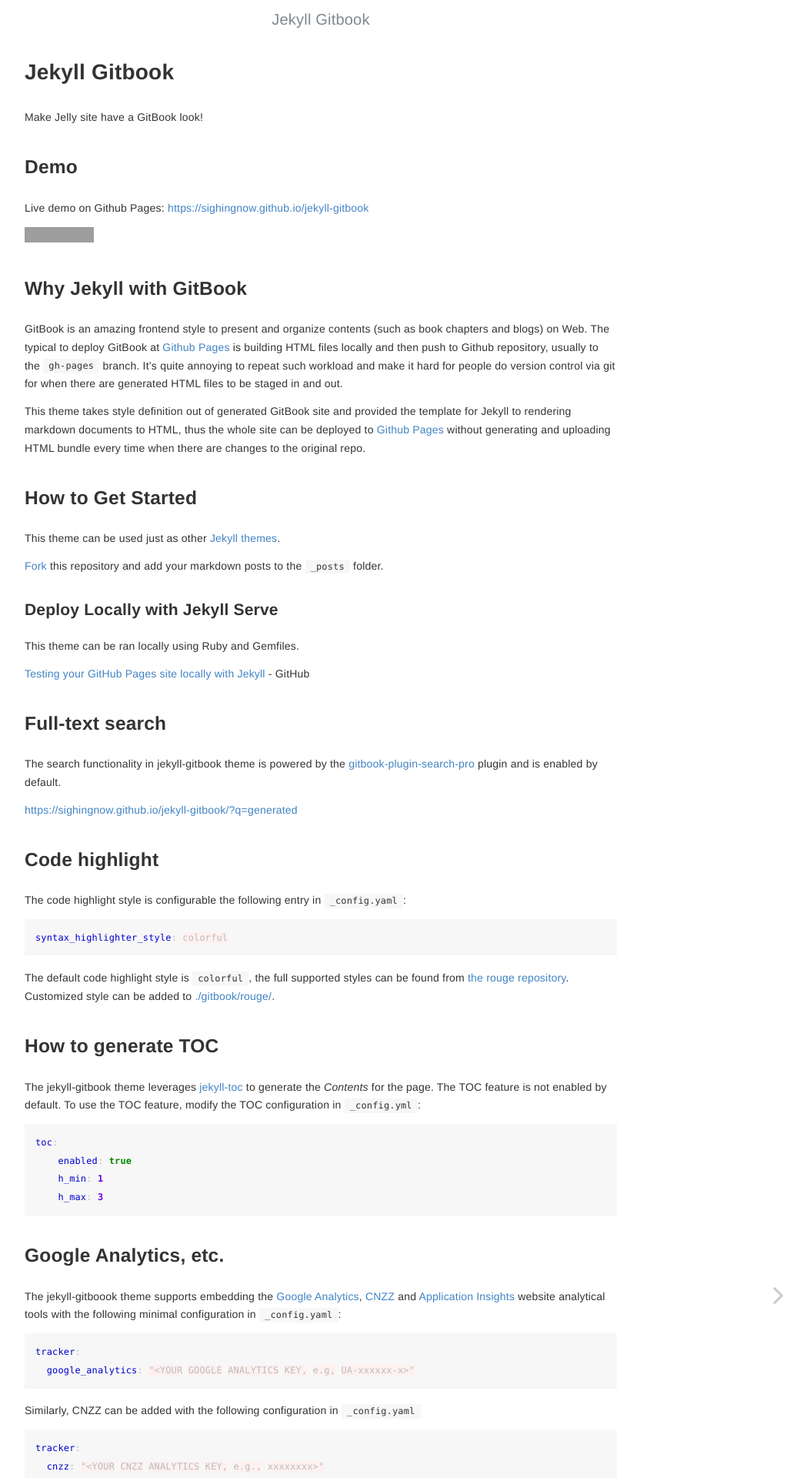
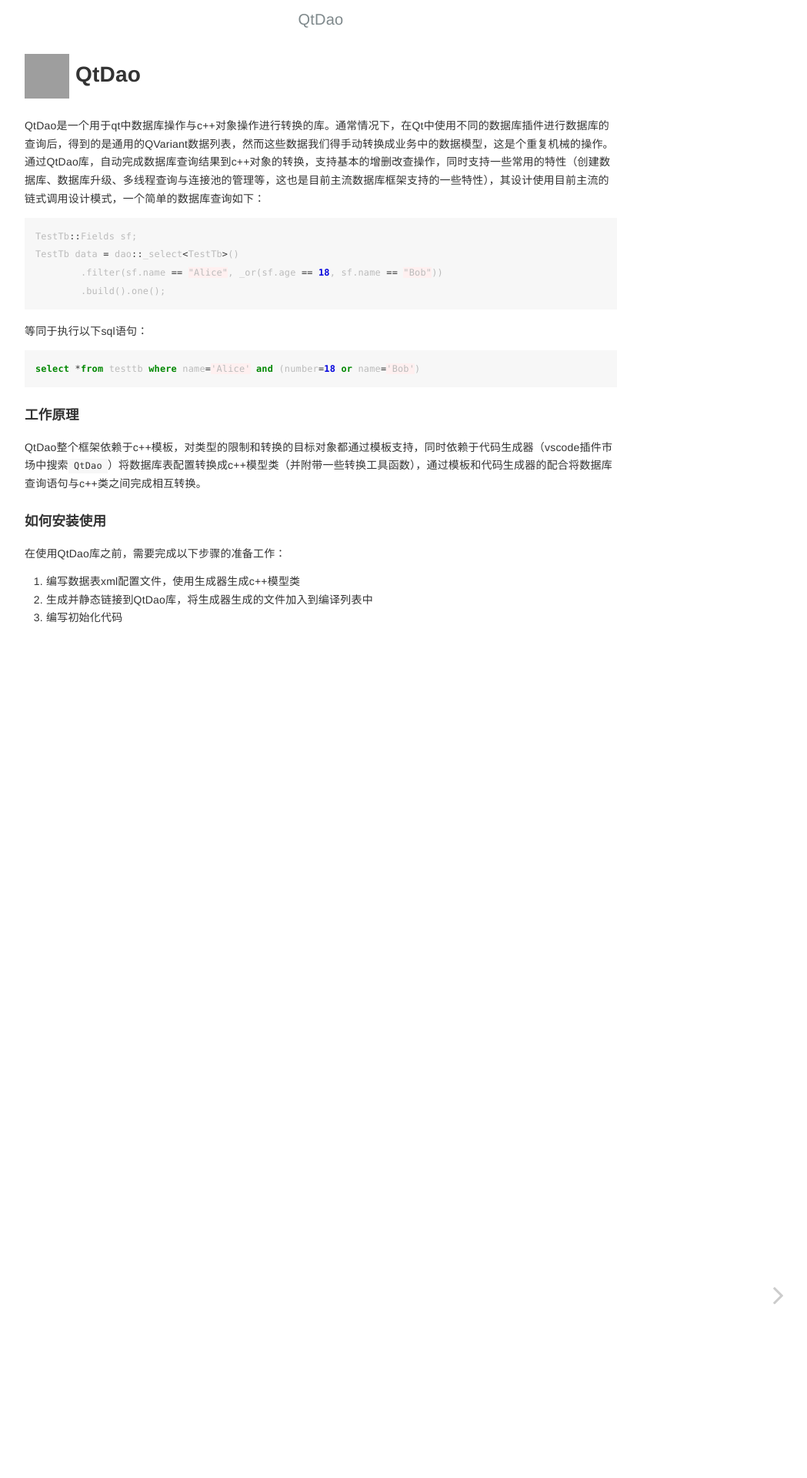
Before and after one commit to daonvshu/QtDao, a Jekyll site: the page built from index.md, in a window 1280 px wide. Shown: the top 1920 px of the page at 77% size, without its empty margins (223-1272 px from the left). Built offline with Jekyll 4.4.1, drawn with Linux system fonts in a browser that asks for light colours; some of the changed text lies outside the part shown; grey boxes are pictures that could not be loaded.

Commit message:
add home page description

````diff
--- a/_config.yml
+++ b/_config.yml
@@ -1,15 +1,15 @@
 # Configurations
-title:            Jekyll Gitbook
-longtitle:        Jekyll Gitbook
-author:           HE Tao
-email:            sighingnow@gmail.com
+title:            QtDao
+longtitle:        QtDao
+author:           daonvshu
+email:            daonvshu@gmail.com
 description: >
-  Build Jekyll site with the GitBook style.
+  A small database to object tool for qt.
 
-version:          1.0
+version:          2.0
 gitbook_version:  3.2.3
 
-url:              'https://sighingnow.github.io'
+url:              'https://daonvshu.github.io'
 baseurl:          '/QtDao'
 rss:              RSS
 
--- a/_includes/body.html
+++ b/_includes/body.html
@@ -15,7 +15,13 @@
                     {% if page.title %}
                         <h1 id="{{ page.id }}">{{ page.title | escape }}</h1>
                     {% else %}
-                        <h1 id="{{ page.id }}">{{ site.title | escape }}</h1>
+                        <h1 id="{{ page.id }}">
+                            <img src="https://raw.githubusercontent.com/daonvshu/vscode-qtdao/main/icon.png"
+                                width="58px" height="58px"
+                                style="vertical-align: middle"
+                            />
+                            {{ site.title | escape }}
+                        </h1>
                     {% endif %}
 
                     {{ content }}
--- a/index.md
+++ b/index.md
@@ -2,147 +2,23 @@
 layout: home
 ---
 
-Make Jelly site have a GitBook look!
-
-## Demo
-
-Live demo on Github Pages: [https://sighingnow.github.io/jekyll-gitbook](https://sighingnow.github.io/jekyll-gitbook)
-
-[![Jekyll Themes](https://img.shields.io/badge/featured%20on-JekyllThemes-red.svg)](https://jekyll-themes.com/jekyll-gitbook/)
-
-## Why Jekyll with GitBook
-
-GitBook is an amazing frontend style to present and organize contents (such as book chapters
-and blogs) on Web. The typical to deploy GitBook at [Github Pages][1]
-is building HTML files locally and then push to Github repository, usually to the `gh-pages`
-branch. It's quite annoying to repeat such workload and make it hard for people do version
-control via git for when there are generated HTML files to be staged in and out.
-
-This theme takes style definition out of generated GitBook site and provided the template
-for Jekyll to rendering markdown documents to HTML, thus the whole site can be deployed
-to [Github Pages][1] without generating and uploading HTML bundle every time when there are
-changes to the original repo.
-
-## How to Get Started
-
-This theme can be used just as other [Jekyll themes][1].
-
-[Fork][3] this repository and add your markdown posts to the `_posts` folder.
-
-### Deploy Locally with Jekyll Serve
-
-This theme can be ran locally using Ruby and Gemfiles.
-
-[Testing your GitHub Pages site locally with Jekyll](https://docs.github.com/en/pages/setting-up-a-github-pages-site-with-jekyll/testing-your-github-pages-site-locally-with-jekyll) - GitHub
-
-## Full-text search
-
-The search functionality in jekyll-gitbook theme is powered by the [gitbook-plugin-search-pro][5] plugin and is enabled by default.
-
-[https://sighingnow.github.io/jekyll-gitbook/?q=generated](https://sighingnow.github.io/jekyll-gitbook/?q=generated)
-
-## Code highlight
-
-The code highlight style is configurable the following entry in `_config.yaml`:
-
-```yaml
-syntax_highlighter_style: colorful
+QtDao是一个用于qt中数据库操作与c++对象操作进行转换的库。通常情况下，在Qt中使用不同的数据库插件进行数据库的查询后，得到的是通用的QVariant数据列表，然而这些数据我们得手动转换成业务中的数据模型，这是个重复机械的操作。通过QtDao库，自动完成数据库查询结果到c++对象的转换，支持基本的增删改查操作，同时支持一些常用的特性（创建数据库、数据库升级、多线程查询与连接池的管理等，这也是目前主流数据库框架支持的一些特性），其设计使用目前主流的链式调用设计模式，一个简单的数据库查询如下：
+```cpp
+TestTb::Fields sf;
+TestTb data = dao::_select<TestTb>()
+        .filter(sf.name == "Alice", _or(sf.age == 18, sf.name == "Bob"))
+        .build().one();
+```
+等同于执行以下sql语句：
+```sql
+select *from testtb where name='Alice' and (number=18 or name='Bob')
 ```
 
-The default code highlight style is `colorful`, the full supported styles can be found from [the rouge repository][6]. Customized
-style can be added to [./gitbook/rouge/](./gitbook/rouge/).
+#### 工作原理
+QtDao整个框架依赖于c++模板，对类型的限制和转换的目标对象都通过模板支持，同时依赖于代码生成器（vscode插件市场中搜索`QtDao`）将数据库表配置转换成c++模型类（并附带一些转换工具函数），通过模板和代码生成器的配合将数据库查询语句与c++类之间完成相互转换。
 
-## How to generate TOC
-
-The jekyll-gitbook theme leverages [jekyll-toc][4] to generate the *Contents* for the page.
-The TOC feature is not enabled by default. To use the TOC feature, modify the TOC
-configuration in `_config.yml`:
-
-```yaml
-toc:
-    enabled: true
-    h_min: 1
-    h_max: 3
-```
-
-## Google Analytics, etc.
-
-The jekyll-gitboook theme supports embedding the [Google Analytics][7], [CNZZ][8] and [Application Insights][9] website analytical tools with the following
-minimal configuration in `_config.yaml`:
-
-```yaml
-tracker:
-  google_analytics: "<YOUR GOOGLE ANALYTICS KEY, e.g, UA-xxxxxx-x>"
-```
-
-Similarly, CNZZ can be added with the following configuration in `_config.yaml`
-
-```yaml
-tracker:
-  cnzz: "<YOUR CNZZ ANALYTICS KEY, e.g., xxxxxxxx>"
-```
-
-Application Insights can be added with the following configuration in `_config.yaml`
-
-```yaml
-tracker:
-  application_insights: "<YOUR APPLICATION INSIGHTS CONNECTION STRING>"
-```
-
-## Extra StyleSheet or Javascript elements
-
-You can add extra CSS or JavaScript references using configuration collections:
-
-- extra_css: for additional style sheets. If the url does not start by http, the path must be relative to the root of the site, without a starting `/`.
-- extra_header_js: for additional scripts to be included in the `<head>` tag, after the `extra_css` has been added. If the url does not start by http, the path must be relative to the root of the site, without a starting `/`.
-- extra_footer_js: for additional scripts to be included at the end of the HTML document, just before the site tracking script. If the url does not start by http, the path must be relative to the root of the site, without a starting `/`.
-
-## Customizing font settings
-
-The fonts can be customized by modifying the `.book.font-family-0` and `.book.font-family-1` entry in [`./gitbook/custom.css`][10],
-
-```css
-.book.font-family-0 {
-    font-family: Georgia, serif;
-}
-.book.font-family-1 {
-    font-family: "Helvetica Neue", Helvetica, Arial, sans-serif;
-}
-```
-
-## Cover image inside pages
-
-The jekyll-gitbook theme supports adding a cover image to a specific page by adding
-a `cover` field to the page metadata:
-
-```diff
-  ---
-  title: Page with cover image
-  author: Tao He
-  date: 2022-05-24
-  category: Jekyll
-  layout: post
-+ cover: /jekyll-gitbook/dinosaur.gif
-  ---
-```
-
-The effect can be previewed from
-
-[A page with a cover image](https://sighingnow.github.io/jekyll-gitbook/jekyll/2022-05-24-page_cover.html)
-
-## License
-
-This work is open sourced under the Apache License, Version 2.0.
-
-Copyright 2019 Tao He.
-
-[1]: https://pages.github.com
-[2]: https://pages.github.com/themes
-[3]: https://github.com/sighingnow/jekyll-gitbook/fork
-[4]: https://github.com/allejo/jekyll-toc
-[5]: https://github.com/gitbook-plugins/gitbook-plugin-search-pro
-[6]: https://github.com/rouge-ruby/rouge/tree/master/lib/rouge/themes
-[7]: https://analytics.google.com/analytics/web/
-[8]: https://www.cnzz.com/
-[9]: https://docs.microsoft.com/en-us/azure/azure-monitor/app/app-insights-overview
-[10]: https://github.com/sighingnow/jekyll-gitbook/blob/master/gitbook/custom.css
+#### 如何安装使用
+在使用QtDao库之前，需要完成以下步骤的准备工作：
+1. 编写数据表xml配置文件，使用生成器生成c++模型类
+2. 生成并静态链接到QtDao库，将生成器生成的文件加入到编译列表中
+3. 编写初始化代码
````
Also changed, not shown: _pages/about.md (deleted, +0 -9 lines), _pages/config/envir.md (added, +7 -0 lines), _pages/config/init.md (added, +7 -0 lines), _pages/config/table.md (added, +7 -0 lines), _pages/config/usage.md (added, +7 -0 lines), _pages/contact.md (deleted, +0 -9 lines), _pages/design/draft.md (deleted, +0 -9 lines).
